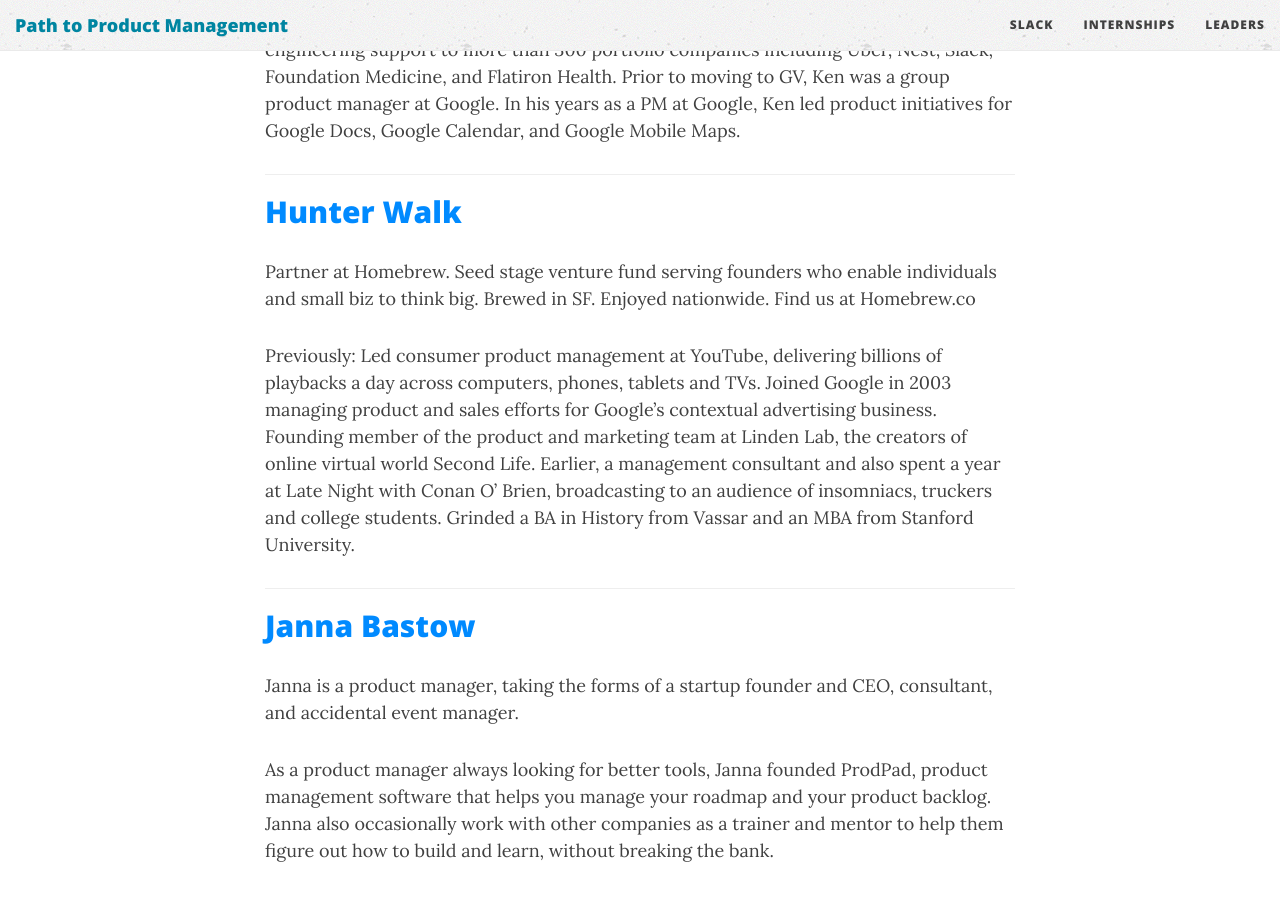
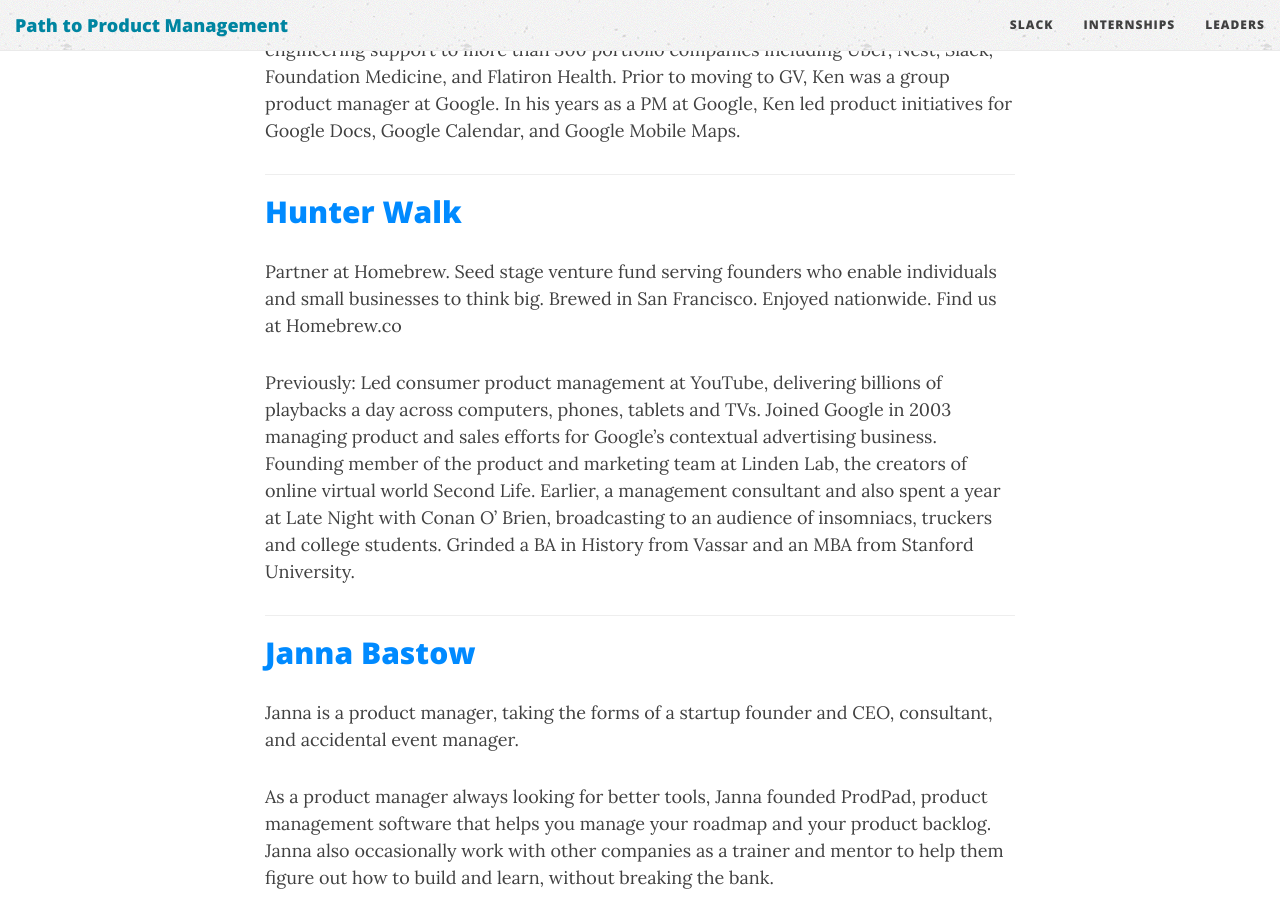
Before and after one commit to LoganJastremski/PathtoProductManagement, a Jekyll site: the page built from pages/leaders.md, in a window 1280 px wide and 900 px high, scrolled down 322 px. Built offline with Jekyll 4.4.1, drawn with Linux system fonts in a browser that asks for light colours; comment, search, counter and statistics services are not loaded.

Commit message:
spelling is hard

```diff
--- a/pages/leaders.md
+++ b/pages/leaders.md
@@ -17,7 +17,7 @@
 
 ## <a href="https://hunterwalk.com/"> Hunter Walk</a>
 
-Partner at Homebrew. Seed stage venture fund serving founders who enable individuals and small biz to think big. Brewed in SF. Enjoyed nationwide. Find us at Homebrew.co
+Partner at Homebrew. Seed stage venture fund serving founders who enable individuals and small businesses to think big. Brewed in San Francisco. Enjoyed nationwide. Find us at Homebrew.co
 
 Previously: Led consumer product management at YouTube, delivering billions of playbacks a day across computers, phones, tablets and TVs. Joined Google in 2003 managing product and sales efforts for Google’s contextual advertising business. Founding member of the product and marketing team at Linden Lab, the creators of online virtual world Second Life. Earlier, a management consultant and also spent a year at Late Night with Conan O’ Brien, broadcasting to an audience of insomniacs, truckers and college students. Grinded a BA in History from Vassar and an MBA from Stanford University.
 
```
Also changed, not shown: index.md (+1 -1 lines).
